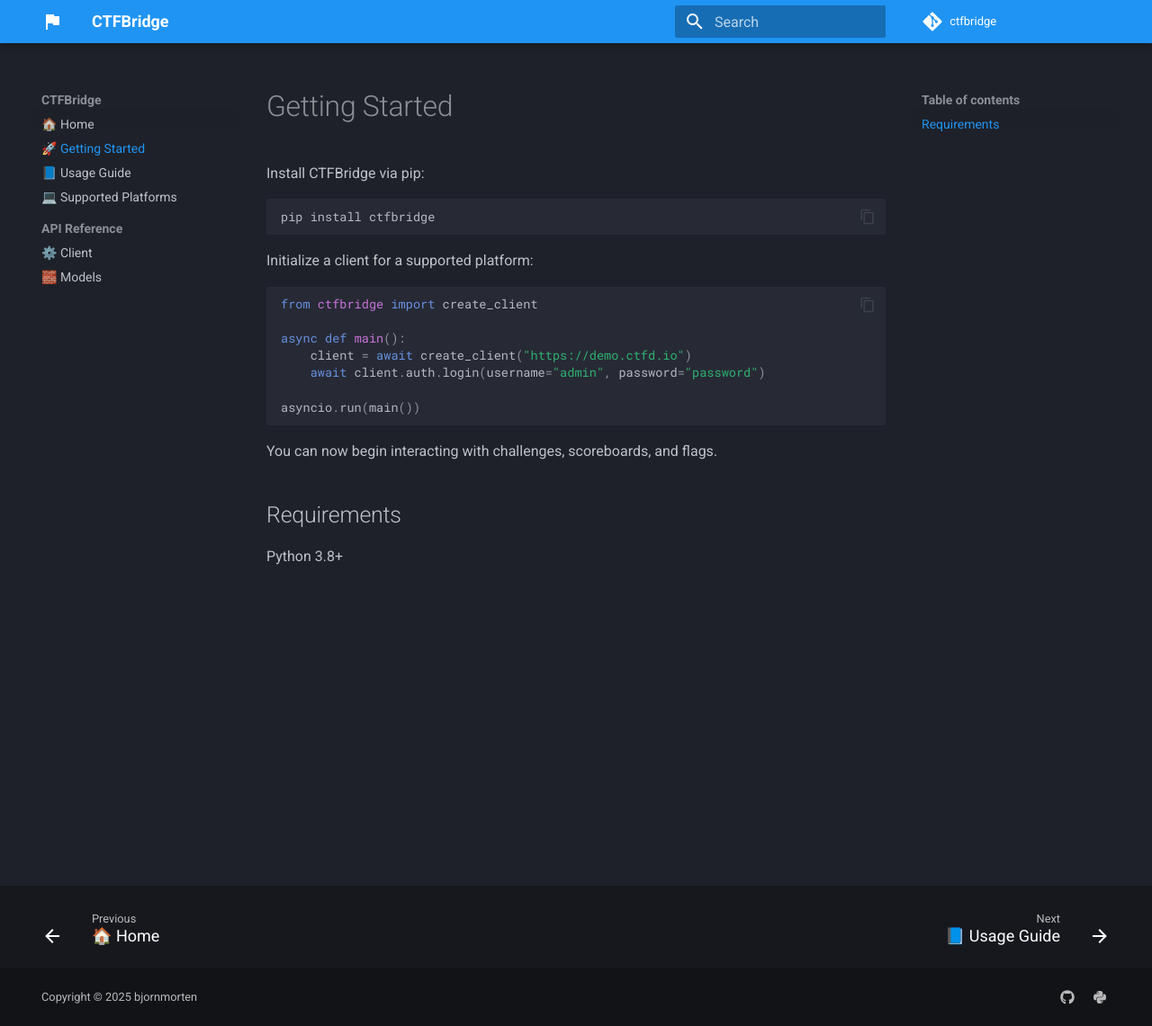
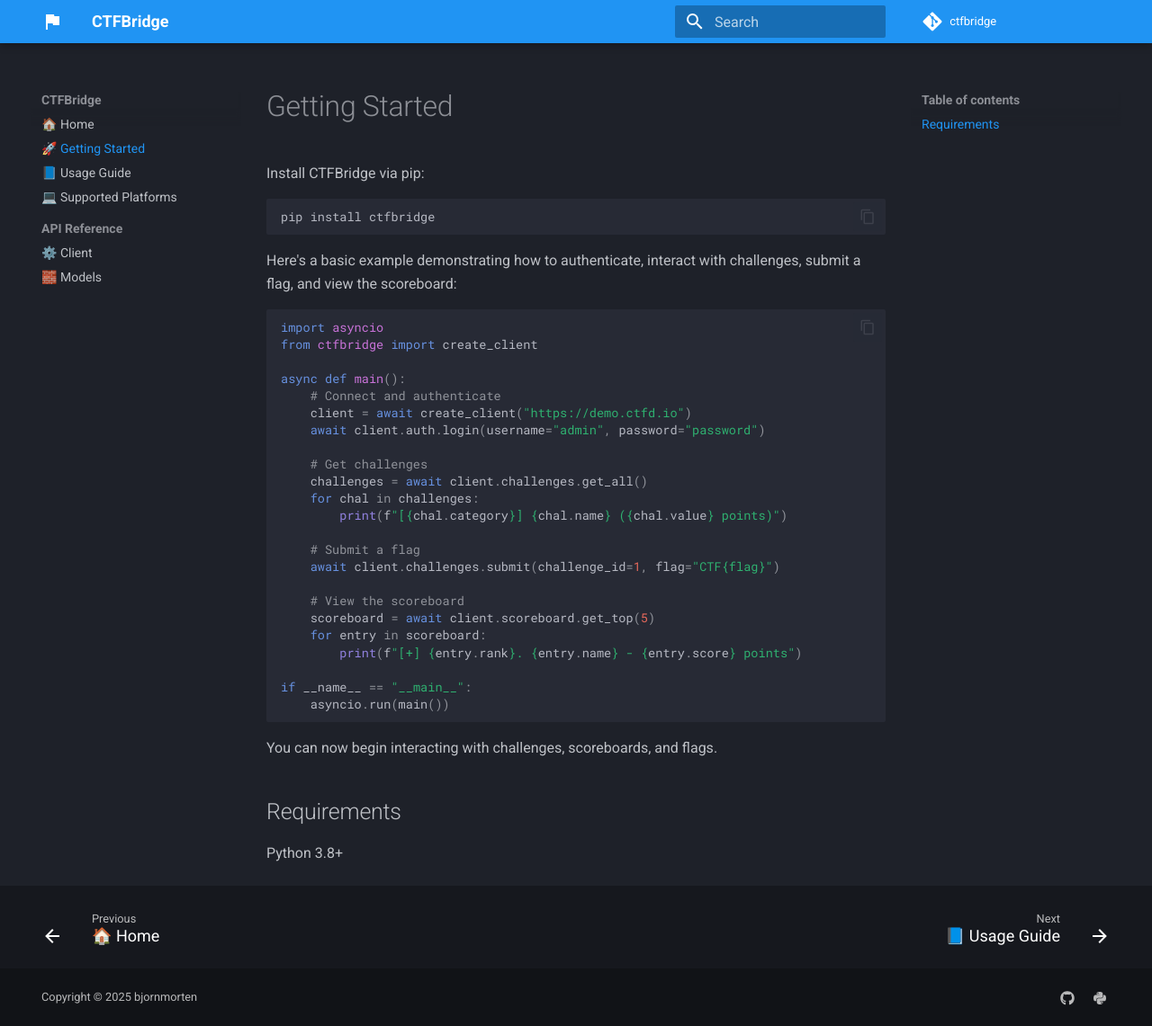
Before and after one commit to bjornmorten/ctfbridge, an MkDocs documentation site: the page built from docs/getting-started.md, in a window 1280 px wide and 1141 px high. Shown: the whole window at 90% size. Built offline with MkDocs 1.6.1 and Material for MkDocs 9.7.7, drawn with Linux system fonts in a browser that asks for light colours; comment, search, counter and statistics services are not loaded.

Commit message:
docs: update getting started code example

````diff
--- a/docs/getting-started.md
+++ b/docs/getting-started.md
@@ -11,16 +11,32 @@ Install CTFBridge via pip:
 pip install ctfbridge
 ```
 
-Initialize a client for a supported platform:
+Here's a basic example demonstrating how to authenticate, interact with challenges, submit a flag, and view the scoreboard:
 
 ```python
+import asyncio
 from ctfbridge import create_client
 
 async def main():
+    # Connect and authenticate
     client = await create_client("https://demo.ctfd.io")
     await client.auth.login(username="admin", password="password")
 
-asyncio.run(main())
+    # Get challenges
+    challenges = await client.challenges.get_all()
+    for chal in challenges:
+        print(f"[{chal.category}] {chal.name} ({chal.value} points)")
+
+    # Submit a flag
+    await client.challenges.submit(challenge_id=1, flag="CTF{flag}")
+
+    # View the scoreboard
+    scoreboard = await client.scoreboard.get_top(5)
+    for entry in scoreboard:
+        print(f"[+] {entry.rank}. {entry.name} - {entry.score} points")
+
+if __name__ == "__main__":
+    asyncio.run(main())
 ```
 
 You can now begin interacting with challenges, scoreboards, and flags.
````
